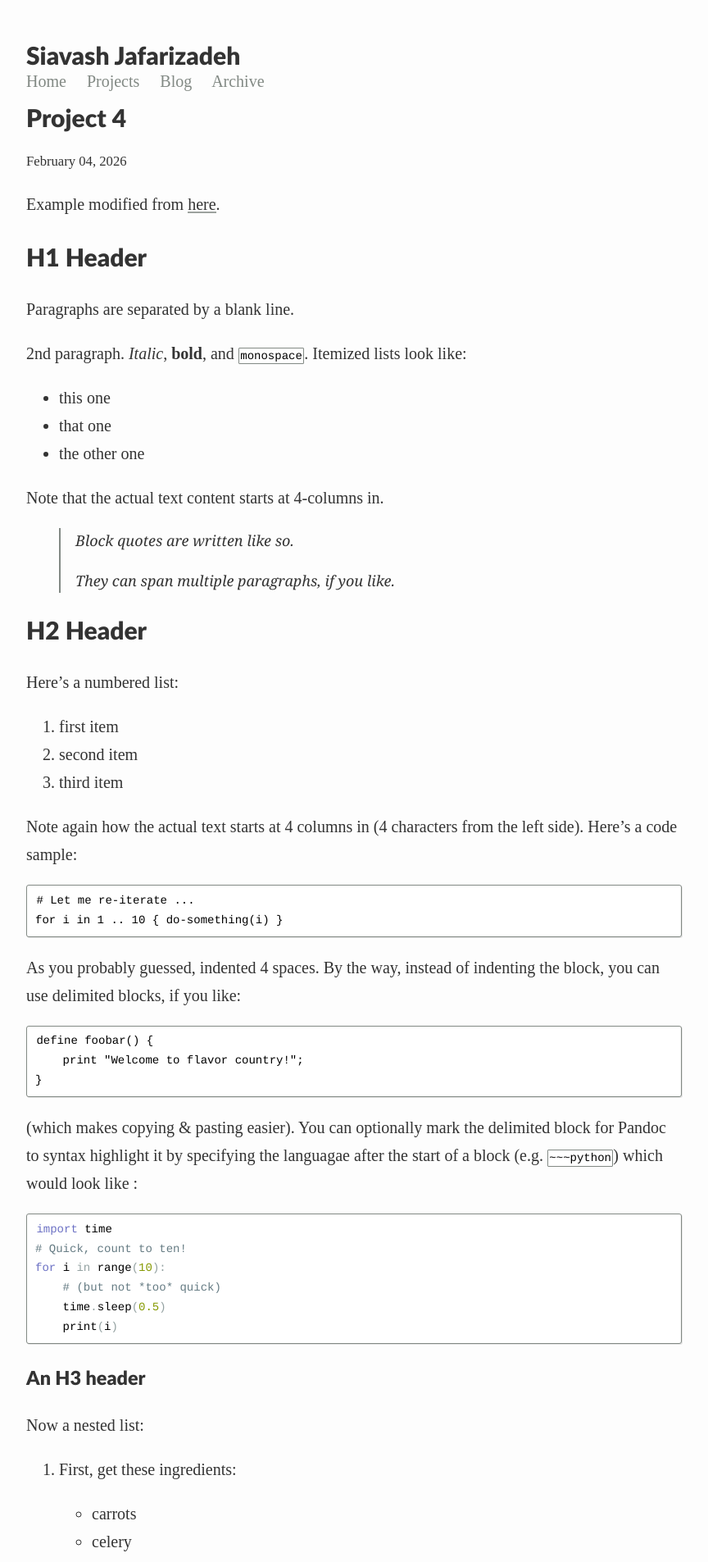
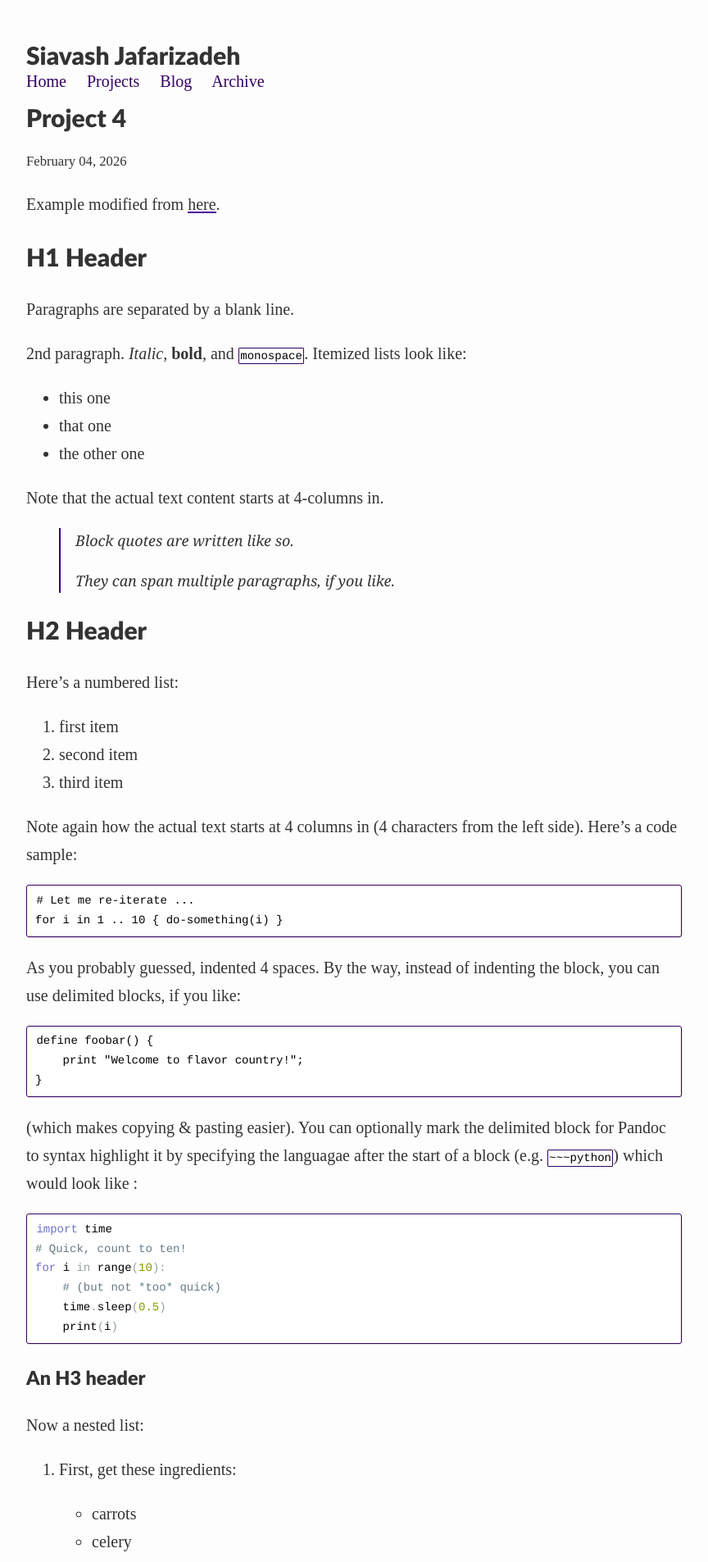
Before and after one commit to Sia-jaf/Sia-jaf.github.io, a Jekyll site: the page built from _projects/project4.md, in a window 1280 px wide. Shown: the top 1905 px of the page at 82% size, without its empty margins (208-1072 px from the left). Built offline with Jekyll 4.4.1, drawn with Linux system fonts in a browser that asks for light colours; some web fonts are replaced; formulas are drawn with MathJax 3.

Commit message:
changing colors

```diff
--- a/assets/css/_sass/variables.scss
+++ b/assets/css/_sass/variables.scss
@@ -13,7 +13,7 @@ $spacing-unit:     30px;
 $light-gray: gray;
 $text-color:       #333;
 $background-color: #fdfdfd;
-$brand-color:      #828984;
+$brand-color:      #340163;
 $projectbox-text:  #1e2126;
 
 // Color scheme for light
@@ -25,3 +25,4 @@ $text-color: #333;
 $body-bg-dark: #23272d;
 $projectbox-dark: lighten(#98a0ac, 2%);
 $text-color-dark: #98a0ac;
+$brand-color-dark:      #726b78;
```
